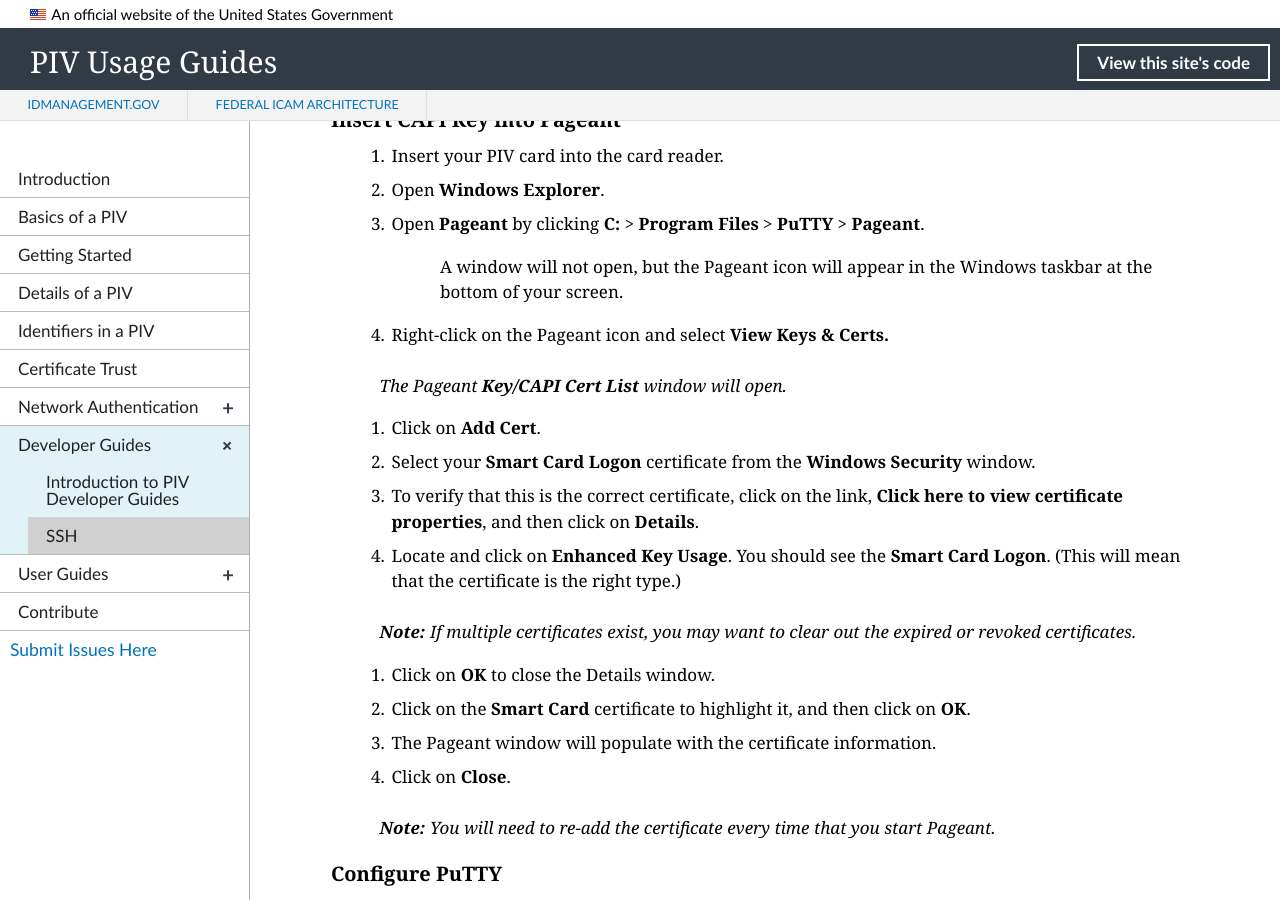
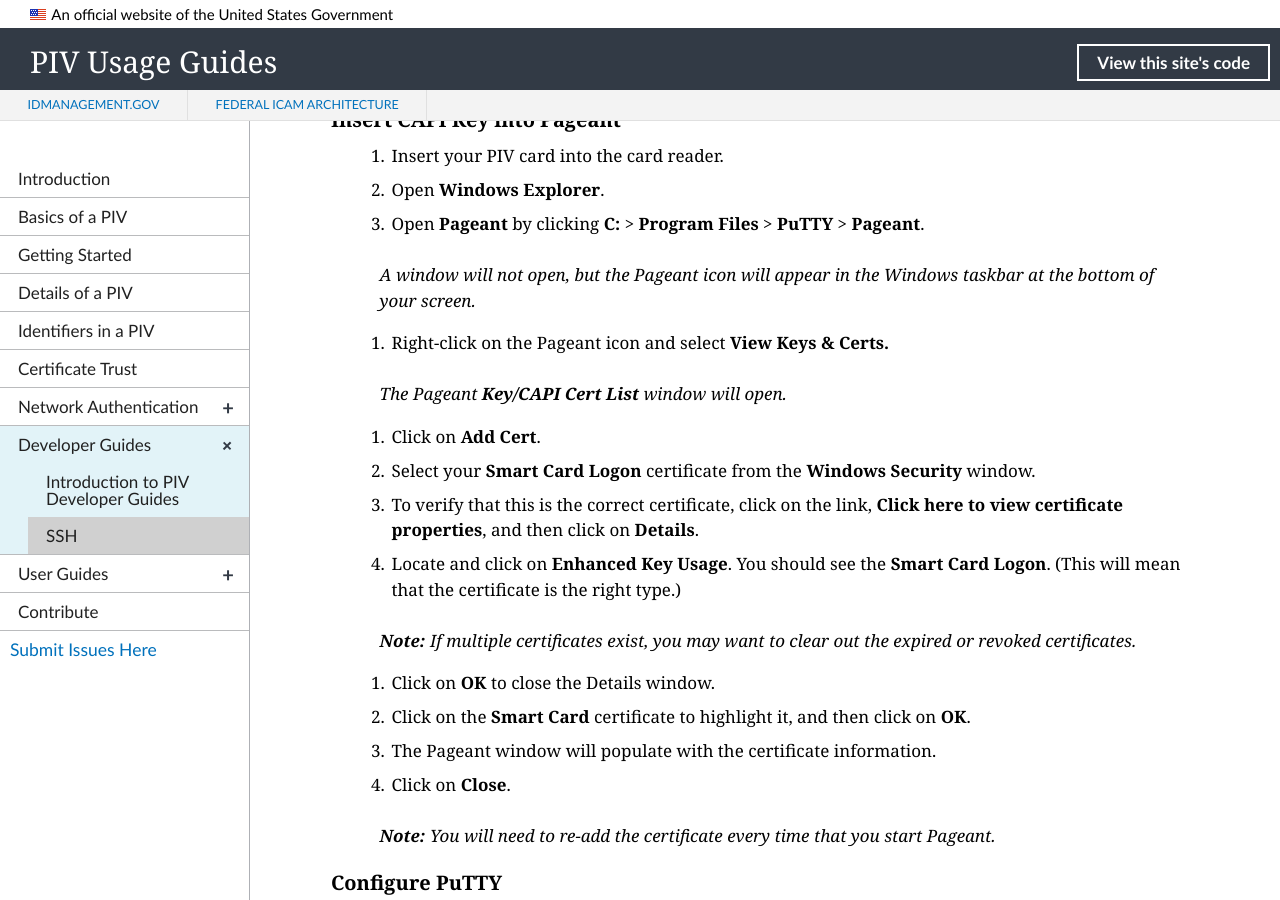
Before and after one commit to GSA/piv-guides, a Jekyll site: the page built from _devconfig/ssh.md, in a window 1280 px wide and 900 px high, scrolled down 1010 px. Built offline with Jekyll 4.4.1, drawn with Linux system fonts in a browser that asks for light colours; nearby versions of some CDN libraries.

Commit message:
Update ssh.md

```diff
--- a/_devconfig/ssh.md
+++ b/_devconfig/ssh.md
@@ -32,7 +32,9 @@
 1. Insert your PIV card into the card reader.
 2. Open **Windows Explorer**.
 3. Open **Pageant** by clicking **C:** &gt; **Program Files** &gt; **PuTTY** &gt; **Pageant**.
-> A window will not open, but the Pageant icon will appear in the Windows taskbar at the bottom of your screen.
+
+> _A window will not open, but the Pageant icon will appear in the Windows taskbar at the bottom of your screen._
+
 4. Right-click on the Pageant icon and select **View Keys &amp; Certs.**
 
 > _The Pageant **Key/CAPI Cert List** window will open._
@@ -55,11 +57,11 @@
 
 1. Right-click on the **Pageant** icon again from the Windows taskbar and select **New Session**.  (This will launch **PuTTY**.)
 
-> From within PuTTY, you will need to set up a new profile.
+> _From within PuTTY, you will need to set up a new profile._
 
 2. Enter the **IP address** of your _Jumpbox_ in the **Host Name (or IP address)** textbox and follow the remaining steps below.  (If you already have a profile set up, select it, and click on the **Load** button.)
 
-> **Note:** If you want to create new profiles for multiple Jumpboxes, you'll need to repeat the following steps for each profile.
+> _**Note:** If you want to create new profiles for multiple Jumpboxes, you'll need to repeat the following steps for each profile._
 
 3. Enter a descriptive name into the **Saved Sessions** textbox.
 4. From the left **Category** : panel, select **Connection** &gt; **SSH** &gt; **CAPI**. Then, check the box beside the words **Attempt &quot;CAPI Certificate&quot; (Key-only) auth (SSH-2)**.
@@ -69,11 +71,11 @@
 8. Next, copy the **SSH keystring** value and paste it into **Microsoft Notepad** and save it.  (You will need the SSH key when you contact the Jumpbox support team in Step 9 or if you need to create a service ticket.)
 9. Contact the Jumpbox support group to request that they add your **PIV card&#39;s SSH key** to **your account on the Jumpbox**.
 
-> **Note** : For other Jumpboxes, submit a service ticket to that support group and include the IP address of the Jumpbox you are using, your account name, and the SSH key from your PIV card.
+> _**Note** : For other Jumpboxes, submit a service ticket to that support group and include the IP address of the Jumpbox you are using, your account name, and the SSH key from your PIV card._
 
 ### Verify PuTTY logon
 
-> **Note:** Once the support group has set up an account with your SSH key on the Jumpbox, then you can use your PIV card to login to the Jumpbox.
+> _**Note:** Once the support group has set up an account with your SSH key on the Jumpbox, then you can use your PIV card to login to the Jumpbox._
 
 1. Run **PuTTY** and select the Saved Session. Click on **Load,** and then click on **Open**.
 2. Enter your remote Unix/Linux account name.  A window will open and prompt you for your PIV PIN.
```
